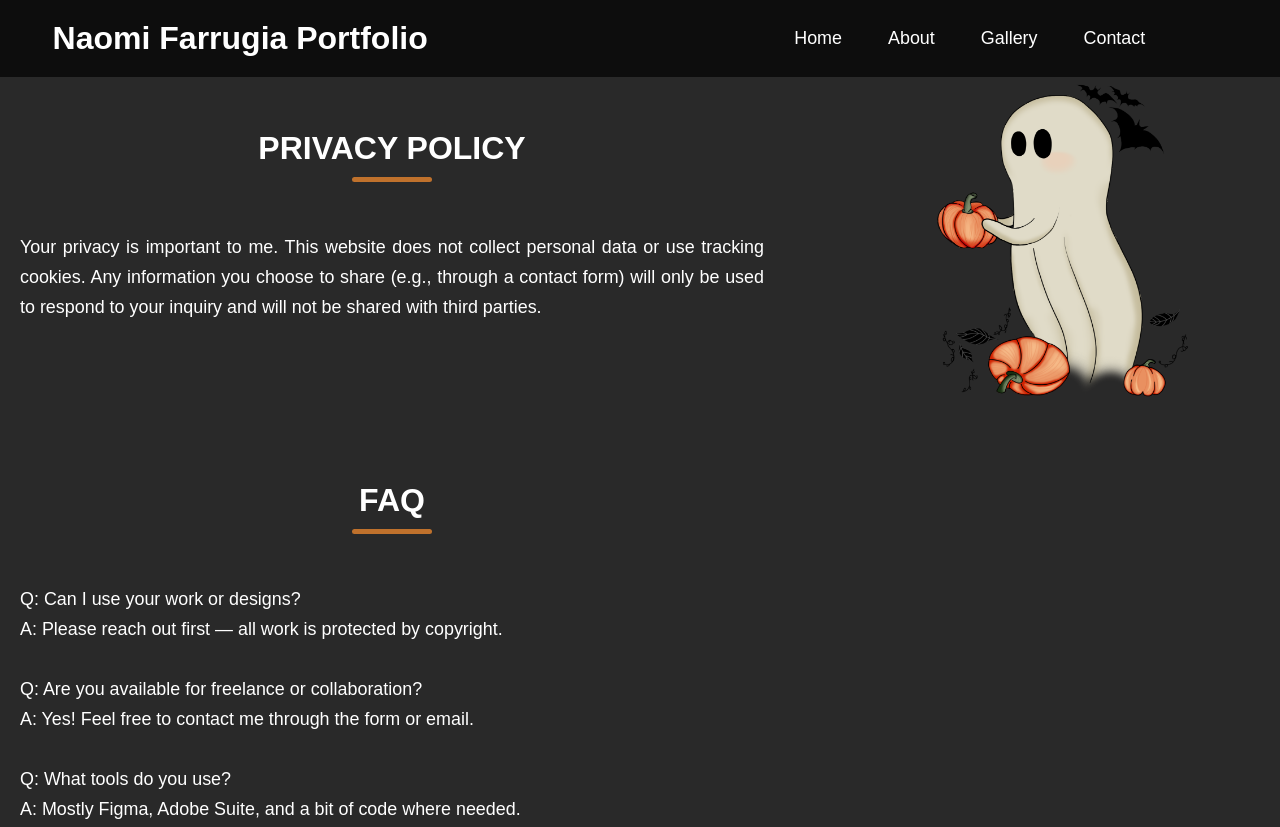
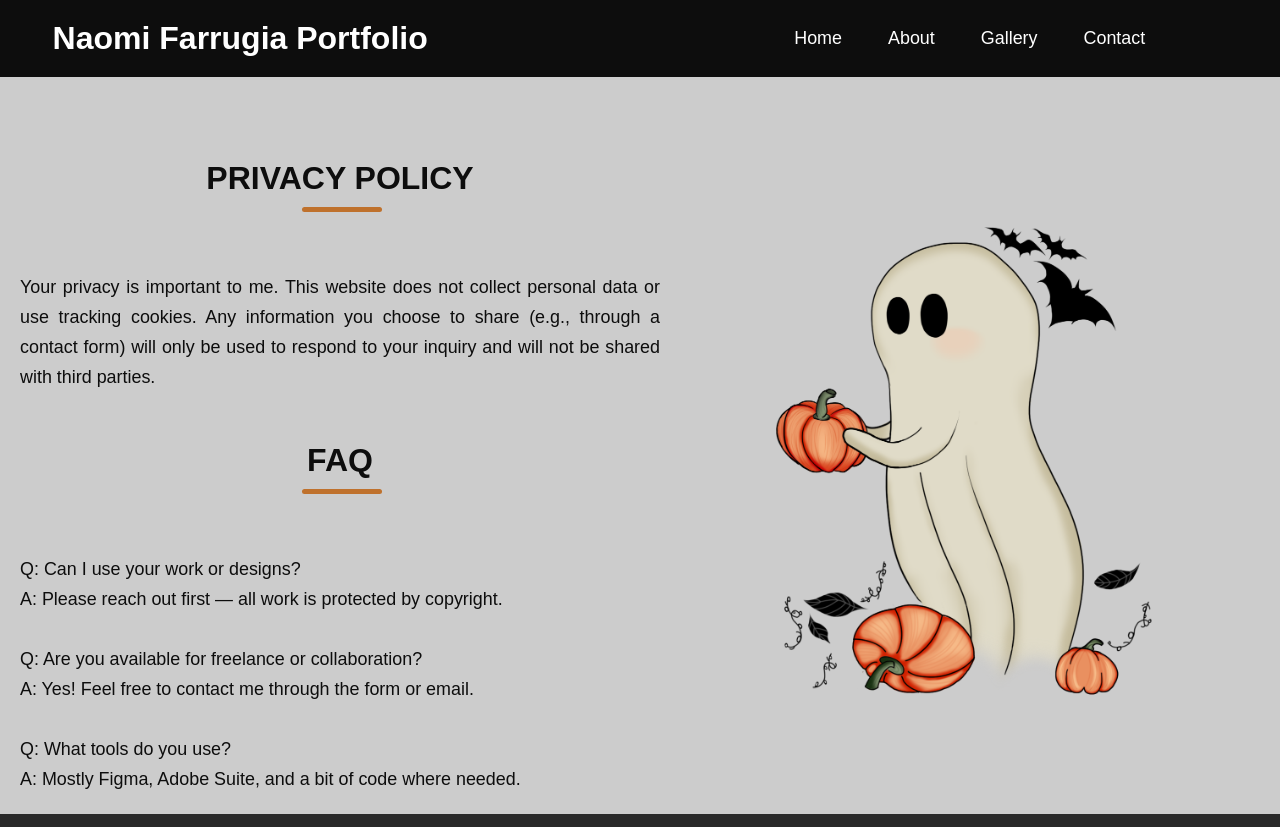
Before and after one commit to Naomif2003/naomi-farrugia-5.1b-portfolio-website, a plain HTML site: page privacy.html in a window 1280 px wide. Shown: the top 827 px of the page. Drawn offline with Linux system fonts and the light colour scheme.

Commit message:
privacy policy and FAQ page completed
+ aligned the image according to the text

```diff
--- a/privacy.css
+++ b/privacy.css
@@ -133,7 +133,7 @@ header .navbar{
 
 /* Privacy Policy section styling */
 .privacy-section{
-    background: var(--dark-color);
+    background: var(--medium-gray-color);
 }
 
 .privacy-section .privacy-content{
@@ -144,27 +144,28 @@ header .navbar{
 }
 
 .image-wrapper .ghost-drawing{
-    width: 400px;
-    height: 400px;
+    width: 600px;
+    height: 600px;
     object-fit: cover;
     float: right;
+    margin: 100px auto;
+    display: flex;
 }
-
-.privacy-section .privacy-details .section-title{
-    padding: 130px 0 0 0;
-    color: var(--white-color);
+.privacy-details{
+    padding: 130px 100px 0 0;
 }
 
 .privacy-section .privacy-details{
+    color: var(--primary-color);
     max-width: 60%;
 }
 
-.privacy-section .privacy-details .text{
+.privacy-section .text{
     line-height: 30px;
-    margin: 50px 0 30px;
+    margin: 10px 0 20px;
     text-align: justify;
     font-size: var(--font-size-m);
-    color: var(--white-color);
+    color: var(--primary-color);
 }
 
 /* Footer styling */
```
Also changed, not shown: privacy.html (+1 -0 lines).
